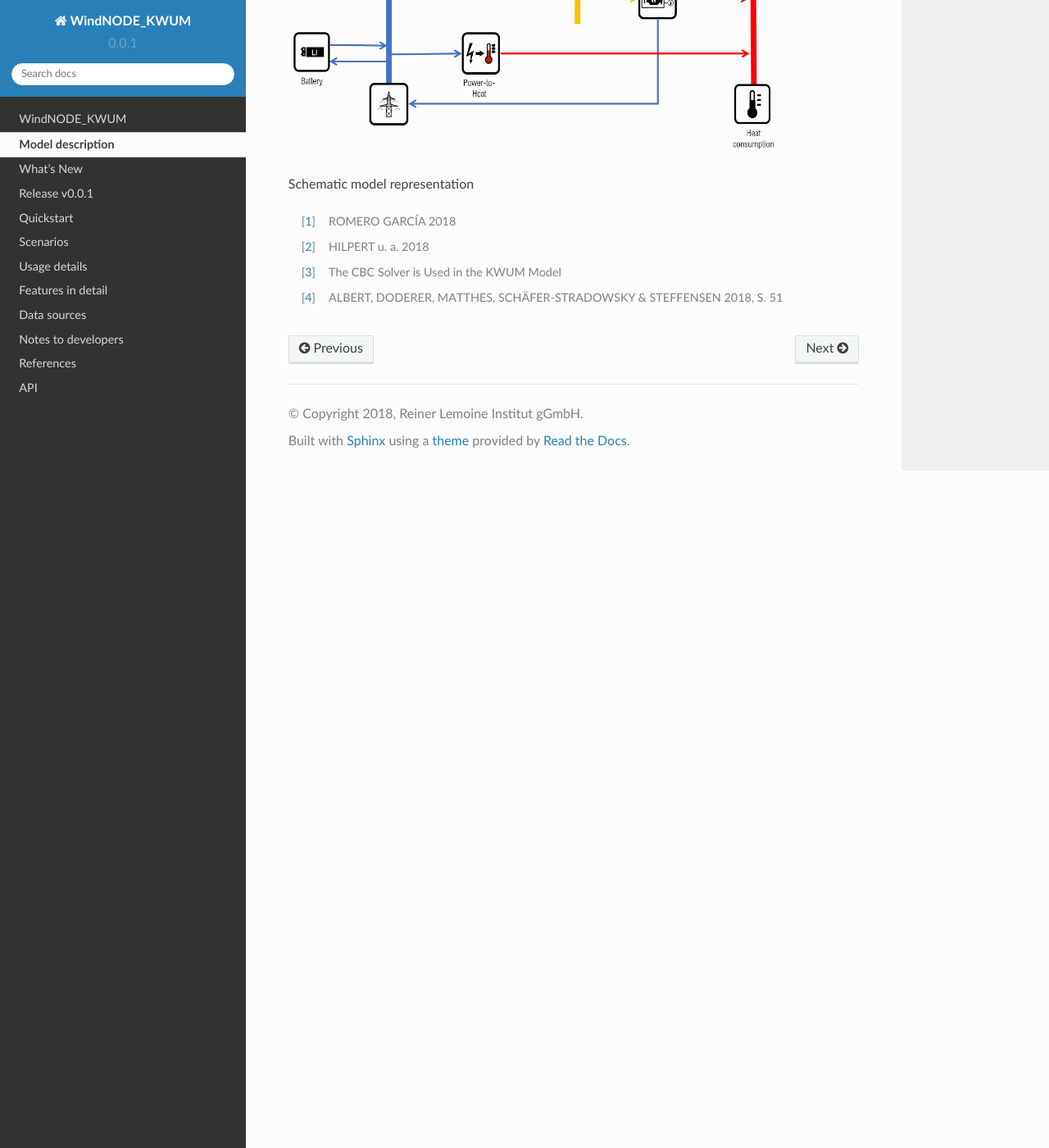
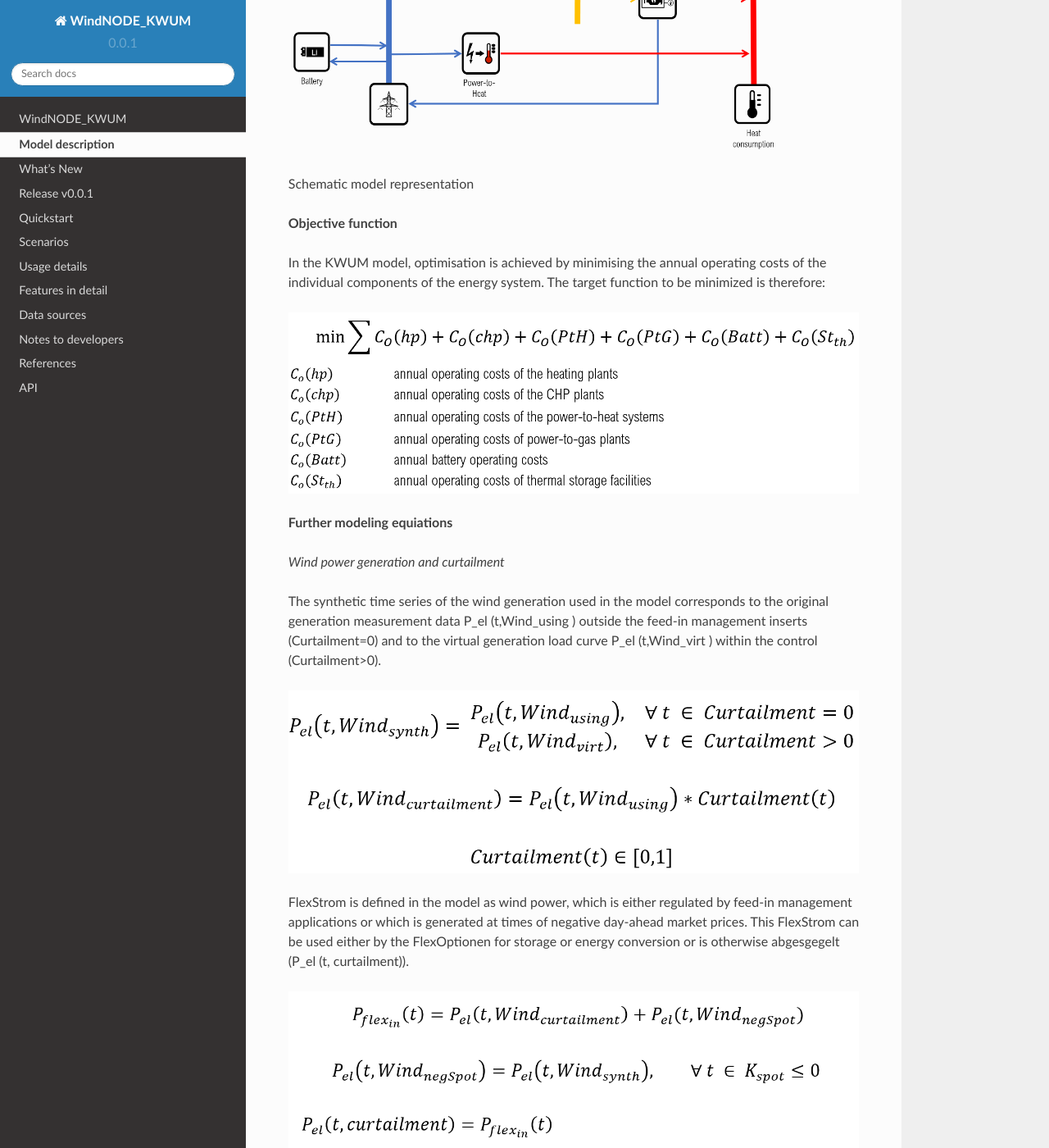
Before and after one commit to windnode/WindNODE_KWUM, a Sphinx documentation site: the page built from doc/model_description.rst, in a window 1280 px wide and 1400 px high, scrolled down 1385 px. Shown: the whole window at 82% size. Built offline with Sphinx 7.4.7 and the Read the Docs theme 2.0.0, drawn with Linux system fonts in a browser that asks for light colours; formulas are drawn with MathJax 3; some of the changed text lies outside the part shown.

Commit message:
chapter model description

```diff
--- a/doc/model_description.rst
+++ b/doc/model_description.rst
@@ -26,6 +26,39 @@ The basic structure of the energy system under consideration and the integration
 
 Schematic model representation
 
+**Objective function**
+
+In the KWUM model, optimisation is achieved by minimising the annual operating costs of the individual components of the energy system. The target function to be minimized is therefore:
+
+.. image:: pictures/objective_function.png
+    :alt: Objective function
+
+
+**Further modeling equiations**
+
+*Wind power generation and curtailment*
+
+
+The synthetic time series of the wind generation used in the model corresponds to the original generation measurement data P_el (t,Wind_using ) outside the feed-in management inserts (Curtailment=0) and to the virtual generation load curve P_el (t,Wind_virt ) within the control (Curtailment>0).
+
+.. image:: pictures/formulas_wind.png
+
+
+FlexStrom is defined in the model as wind power, which is either regulated by feed-in management applications or which is generated at times of negative day-ahead market prices. This FlexStrom can be used either by the FlexOptionen for storage or energy conversion or is otherwise abgesgegelt (P_el (t, curtailment)).
+
+.. image:: pictures/formulas_flex.png
+
+The costs of the FlexStrombezugs correspond to the Day-ahead market price, if this is negative at the time. Otherwise no costs result, since it concerns river, which would have to be abzuregeln in the reality.
+
+.. image:: pictures/formulas_flex_costs.png
+
+
+*District heating demand*
+
+A central secondary condition states that the heat demand of the FW networks P_th_demand must be covered by the available heat generation plants in each time step.
+
+.. image:: pictures/formulas_heat_demand.png
+
 
 .. [#]  ROMERO GARCÍA 2018
 .. [#]  HILPERT u. a. 2018
```
Also changed, not shown: doc/pictures/formulas_flex.png (added), doc/pictures/formulas_flex_costs.png (added), doc/pictures/formulas_heat_demand.png (added), doc/pictures/formulas_wind.png (added), doc/pictures/objective_function.png (added).
